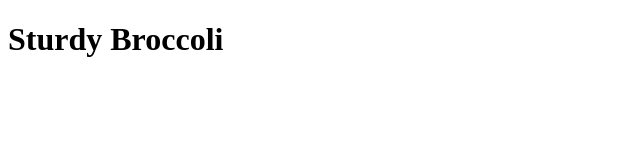
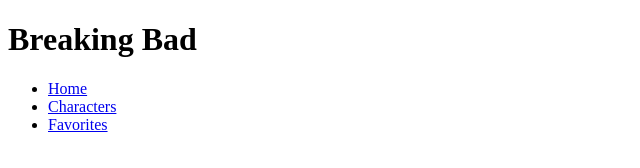
Before and after one commit to dzamanillo/Period-Table-of-Breaking-Bad, a plain HTML site: page index.html in a window 1280 px wide. Shown: the whole page, without its empty margins (0-640 px from the left). Drawn offline with Linux system fonts and the light colour scheme; no server answers.

Commit message:
added title, header, and nav bar

```diff
--- a/index.html
+++ b/index.html
@@ -4,11 +4,24 @@
     <meta charset="UTF-8">
     <meta http-equiv="X-UA-Compatible" content="IE=edge">
     <meta name="viewport" content="width=, initial-scale=1.0">
-    <title>Sturdy Broccoli</title>
+    <title>imdBreakingBad</title>
 </head>
 <h1>
-    Sturdy Broccoli
+    Breaking Bad
 </h1>
+<nav>
+    <ul>
+        <li>
+            <a href='Home'>Home</a>
+            </li>
+            <li>
+                <a href='Characters'>Characters</a>
+            </li>
+            <li>
+                <a href='Favorites'>Favorites</a>
+            </li>
+    </ul>
+</nav>
 <body>
     <div id="characters-list"></div>
 
```
